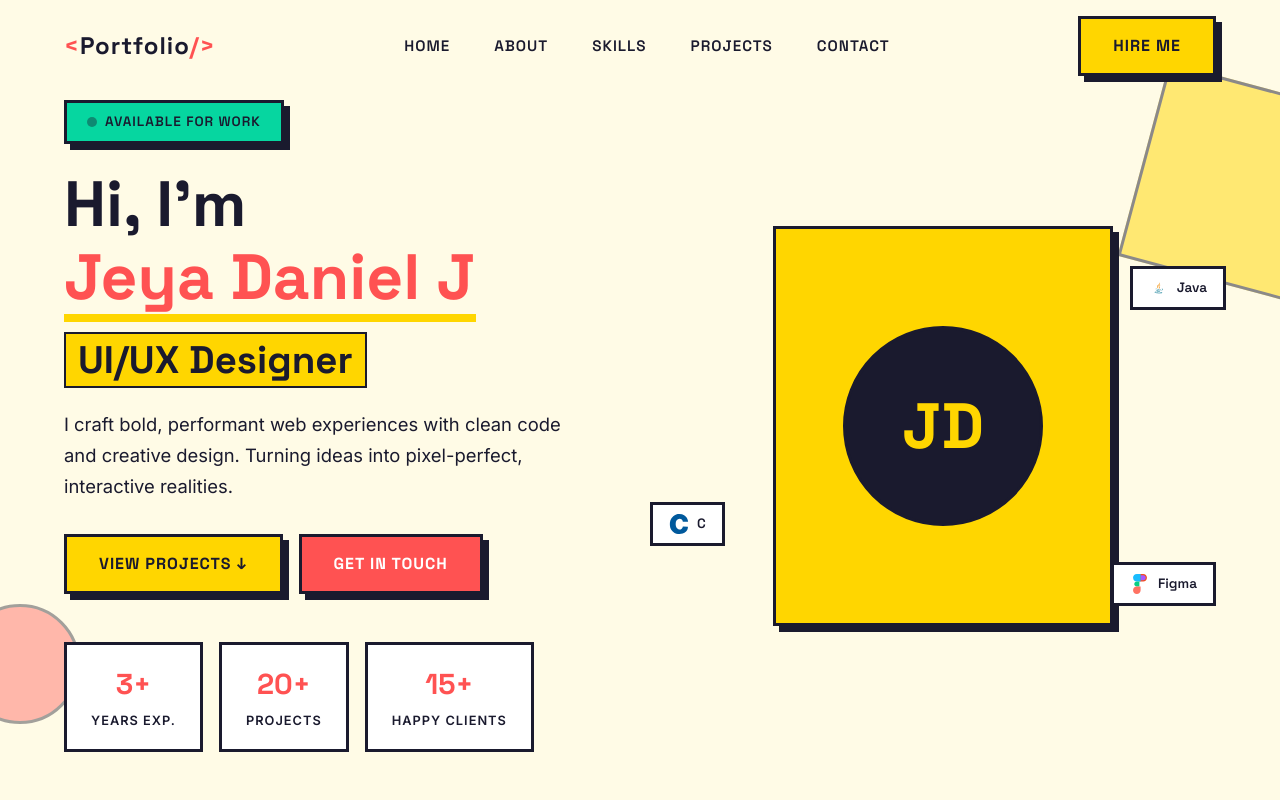
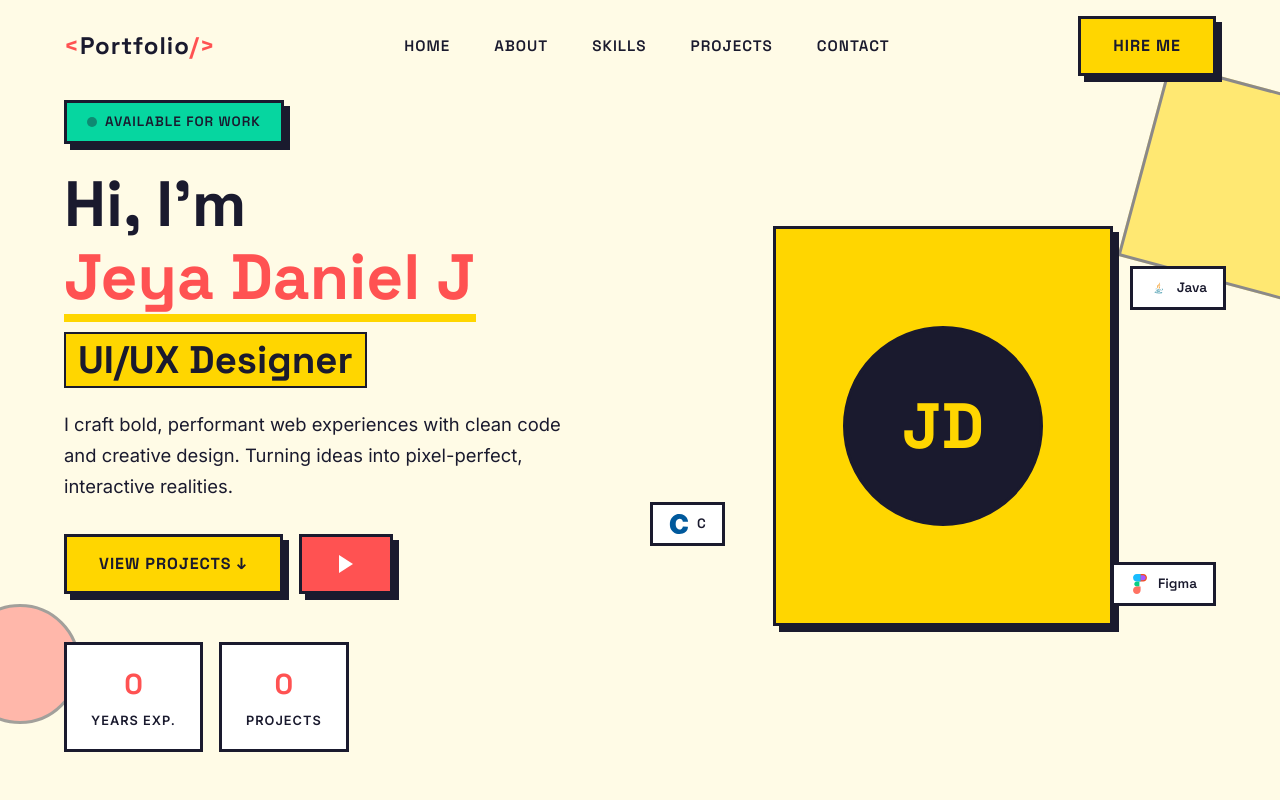
Before and after one commit to jeya-daniel-j/Portfolio, a React (Vite) app: page / in a window 1280 px wide. Shown: the top 800 px of the page. Built offline with nearby package versions, Linux system fonts and the light colour scheme.

Commit message:
Update Hero stats, replace contact with play button, and update About exp

```diff
--- a/src/components/About.jsx
+++ b/src/components/About.jsx
@@ -24,7 +24,7 @@ export default function About() {
                 A passionate designer who loves building things for the web.
               </h3>
               <p>
-                I'm a UI/UX designer with 3+ years of experience building modern web
+                I'm a UI/UX designer with 0 years of experience building modern web
                 applications. I specialize in design systems, user interfaces, and everything in between.
                 My focus is on creating performant, accessible, and visually striking
                 digital experiences.
--- a/src/components/Hero.jsx
+++ b/src/components/Hero.jsx
@@ -31,23 +31,21 @@ export default function Hero() {
             <a href="#projects" className="brutal-btn">
               View Projects ↓
             </a>
-            <a href="#contact" className="brutal-btn brutal-btn--accent">
-              Get in Touch
+            <a href="#video" className="brutal-btn brutal-btn--accent" aria-label="Play Video">
+              <svg width="24" height="24" viewBox="0 0 24 24" fill="none" xmlns="http://www.w3.org/2000/svg">
+                <path d="M5 3L19 12L5 21V3Z" fill="currentColor" />
+              </svg>
             </a>
           </div>
 
           <div className="hero__stats">
             <div className="hero__stat brutal-border">
-              <span className="hero__stat-number">3+</span>
+              <span className="hero__stat-number">0</span>
               <span className="hero__stat-label">Years Exp.</span>
             </div>
             <div className="hero__stat brutal-border">
-              <span className="hero__stat-number">20+</span>
+              <span className="hero__stat-number">0</span>
               <span className="hero__stat-label">Projects</span>
-            </div>
-            <div className="hero__stat brutal-border">
-              <span className="hero__stat-number">15+</span>
-              <span className="hero__stat-label">Happy Clients</span>
             </div>
           </div>
         </div>
```
